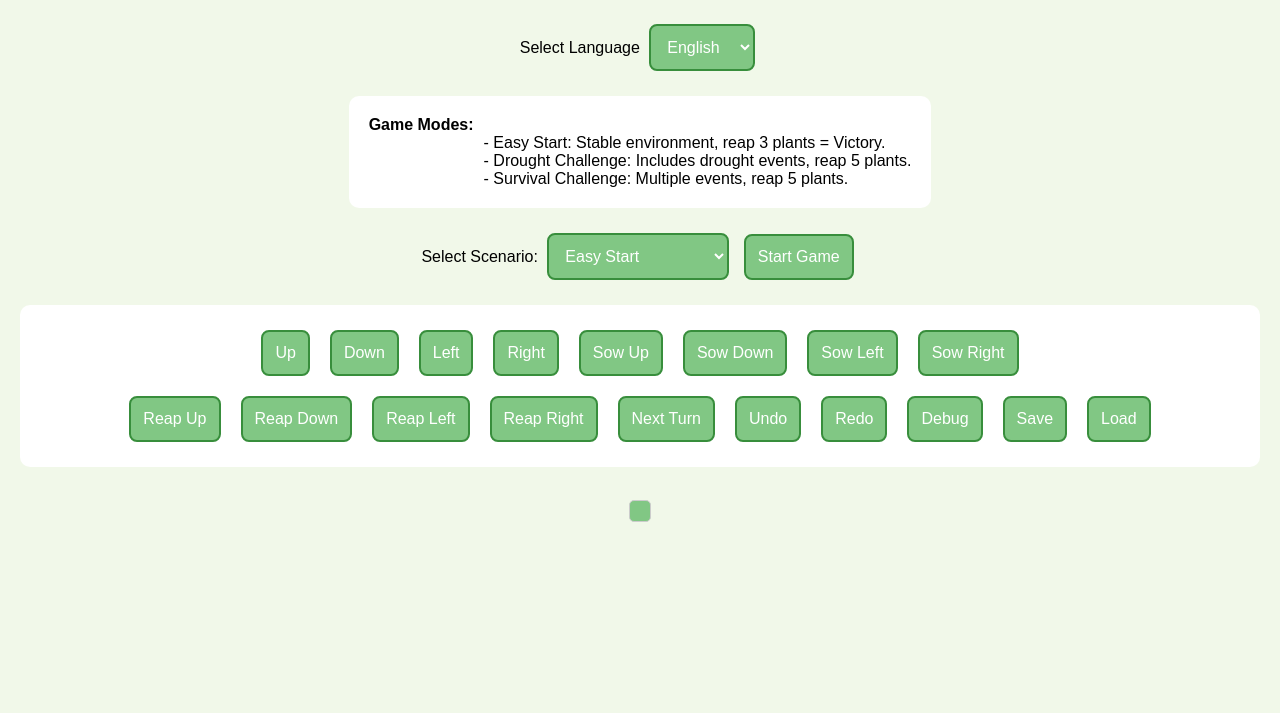
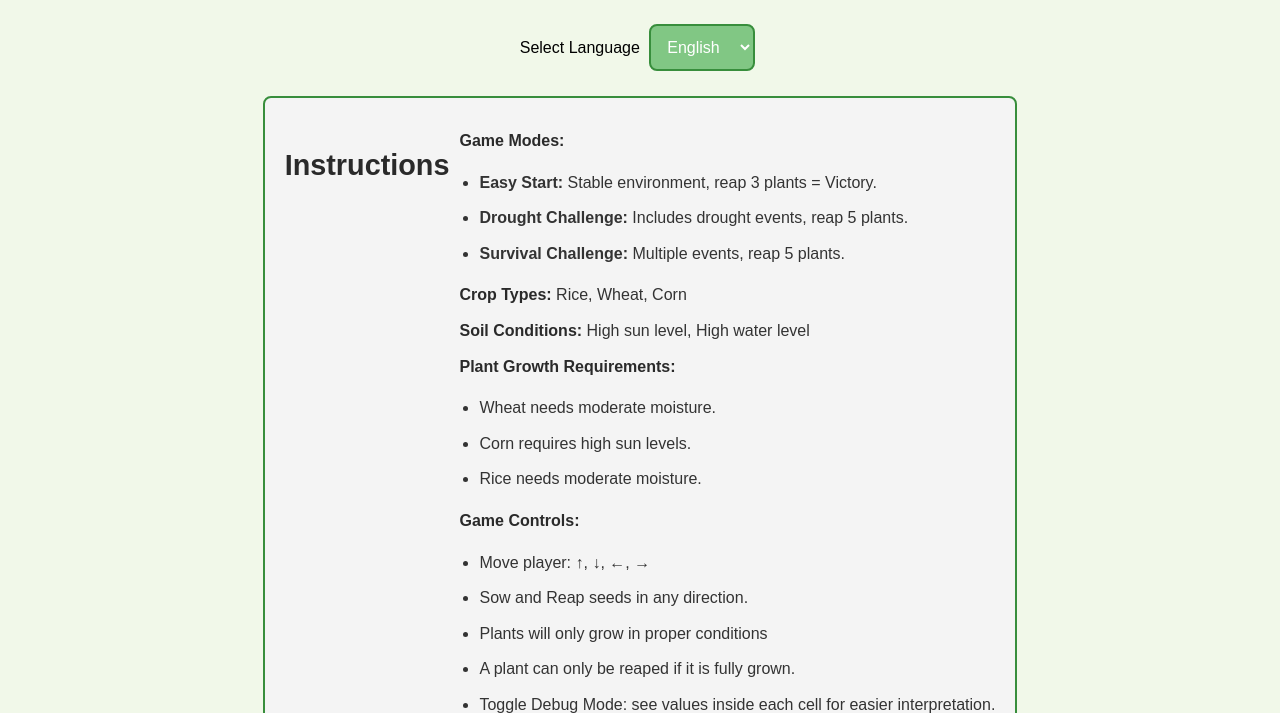
Before and after one commit to AcerCristea/CMPM121Project, a plain HTML site: page index.html in a window 1280 px wide. Shown: the part 87-800 px from the top of the page. Drawn offline with Linux system fonts and the light colour scheme.

Commit message:
translatin

```diff
--- a/game.js
+++ b/game.js
@@ -174,11 +174,40 @@ function applyTranslations() {
 
   document.getElementById("scenarioSelect").setAttribute("aria-label", t("Select Scenario"));
   document.getElementById("startGameButton").textContent = t("Start Game");
-  document.getElementById("gameModes").innerHTML = `
-    <strong>${t("Game Modes")}:</strong><br>
-    - ${t("Easy Start")}: ${t("Stable environment, reap 3 plants = Victory.")}<br>
-    - ${t("Drought Challenge")}: ${t("Includes drought events, reap 5 plants.")}<br>
-    - ${t("Survival Challenge")}: ${t("Multiple events, reap 5 plants.")}`;
+// Assuming 't' is the translation function and it's correctly linked to the JSON files
+
+document.getElementById("gameModes").innerHTML = `
+  <h2>${t("Instructions")}</h2>
+  <div>
+  <p><strong>${t("Game Modes")}:</strong></p>
+  <ul>
+    <li><strong>${t("Easy Start")}: </strong>${t("Stable environment, reap 3 plants = Victory.")}</li>
+    <li><strong>${t("Drought Challenge")}: </strong>${t("Includes drought events, reap 5 plants.")}</li>
+    <li><strong>${t("Survival Challenge")}: </strong>${t("Multiple events, reap 5 plants.")}</li>
+  </ul>
+
+  <p><strong>${t("Crop Types")}: </strong>${t("Rice")}, ${t("Wheat")}, ${t("Corn")}</p>
+  <p><strong>${t("Soil Conditions")}: </strong>${t("High sun level")}, ${t("High water level")}</p>
+
+  <p><strong>${t("Plant Growth Requirements")}:</strong></p>
+  <ul>
+    <li>${t("Wheat needs moderate moisture.")}</li>
+    <li>${t("Corn requires high sun levels.")}</li>
+    <li>${t("Rice needs moderate moisture.")}</li>
+  </ul>
+
+  <p><strong>${t("Game Controls")}:</strong></p>
+  <ul>
+    <li>${t("Move player: ↑, ↓, ←, →")}</li>
+    <li>${t("Sow and Reap seeds in any direction.")}</li>
+    <li>${t("Plants will only grow in proper conditions")}</li>
+    <li>${t("A plant can only be reaped if it is fully grown.")}</li>
+    <li>${t("Toggle Debug Mode: see values inside each cell for easier interpretation.")}</li>
+  </ul>
+  </div>
+`;
+
+
   document.getElementById("controlsText").innerHTML = `
     <strong>${t("Controls")}:</strong><br>
     - ${t("Movement")}: ${t("w=up, s=down, a=left, d=right")}<br>
@@ -198,6 +227,8 @@ function applyTranslations() {
     scenarioSelect.querySelector("option[value='easy_start']").textContent = t("easy_start");
     scenarioSelect.querySelector("option[value='drought_challenge']").textContent = t("drought_challenge");
     scenarioSelect.querySelector("option[value='survival_challenge']").textContent = t("survival_challenge");
+
+
 }
 
 // ---------- UI Elements ----------
--- a/index.html
+++ b/index.html
@@ -21,12 +21,7 @@
     </select>
   </div>
 
-  <p id="gameModes" class="buttonBox">
-    <strong>Game Modes:</strong><br>
-    - Easy Start: Stable environment, reap 3 plants = Victory.<br>
-    - Drought Challenge: Includes drought events, reap 5 plants.<br>
-    - Survival Challenge: Multiple events, reap 5 plants.
-  </p>
+  <p id="gameModes" class="buttonBox"></p>
 
   <div id="scenarioSelection">
     <label for="scenarioSelect">Select Scenario:</label>
--- a/locales/en.json
+++ b/locales/en.json
@@ -49,5 +49,23 @@
   "save_not_found": "Save not found: ",
   "game_loaded": "Game loaded from save: ",
   "failed_to_load_scenario": "Failed to load scenario.",
-  "game_ended": "Game ended. Please restart or load another game."
-}
+  "game_ended": "Game ended. Please restart or load another game.",
+  "Instructions": "Instructions",
+  "Crop Types": "Crop Types",
+  "Rice": "Rice",
+  "Wheat": "Wheat",
+  "Corn": "Corn",
+  "Soil Conditions": "Soil Conditions",
+  "High sun level": "High sun level",
+  "High water level": "High water level",
+  "Plant Growth Requirements": "Plant Growth Requirements",
+  "Wheat needs moderate moisture.": "Wheat needs moderate moisture.",
+  "Corn requires high sun levels.": "Corn requires high sun levels.",
+  "Rice needs moderate moisture.": "Rice needs moderate moisture.",
+  "Game Controls": "Game Controls",
+  "Move player: ↑, ↓, ←, →": "Move player: ↑, ↓, ←, →",
+  "Sow and Reap seeds in any direction.": "Sow and Reap seeds in any direction.",
+  "Plants will only grow in proper conditions": "Plants will only grow in proper conditions",
+  "A plant can only be reaped if it is fully grown.": "A plant can only be reaped if it is fully grown.",
+  "Toggle Debug Mode: see values inside each cell for easier interpretation.": "Toggle Debug Mode: see values inside each cell for easier interpretation."
+  }
--- a/style.css
+++ b/style.css
@@ -102,6 +102,110 @@ button:active, select:active {
     align-items: center;
   }
 }
+/* Styling for the buttonBox class */
+.buttonBox {
+  background-color: #f4f4f4; /* Light background for contrast */
+  padding: 20px;
+  border-radius: 8px;
+  border-style: solid;
+  border-color: #388e3c;
+  border-width: 2px;
+  font-family: Arial, sans-serif;
+  line-height: 1.6;
+  color: #333;
+  margin: 20px auto;
+  max-width: 800px;
+}
+
+/* Header styles */
+.buttonBox h2 {
+  text-align: center;
+  font-size: 1.8em;
+  color: #2a2a2a;
+  margin-bottom: 20px;
+}
+
+/* Styling for the list items */
+.buttonBox ul {
+  padding-left: 20px;
+  list-style-type: disc;
+}
+
+.buttonBox li {
+  margin-bottom: 10px;
+}
+
+/* Adding color to specific span tags */
+.buttonBox span {
+  font-weight: bold;
+}
+
+/* Special colors for crop types and conditions */
+.buttonBox span[style*="color: blue;"] {
+  color: #1e90ff; /* Blue for Rice, Water */
+}
+
+.buttonBox span[style*="color: orange;"] {
+  color: #ff8c00; /* Orange for Wheat */
+}
+
+.buttonBox span[style*="color: green;"] {
+  color: #32cd32; /* Green for Corn */
+}
+
+.buttonBox span[style*="color: yellow;"] {
+  color: #ffeb3b; /* Yellow for High Sun Level */
+}
+
+/* Styling for kbd elements (keyboard controls) */
+.buttonBox kbd {
+  background-color: #e0e0e0;
+  padding: 5px 10px;
+  border-radius: 5px;
+  font-family: monospace;
+  color: #333;
+  margin: 0 5px;
+  box-shadow: 0 1px 3px rgba(0, 0, 0, 0.2);
+}
+
+/* Adding extra space for sections */
+.buttonBox p {
+  margin: 10px 0;
+  font-size: 1em;
+}
+
+/* Bold text for instructions */
+.buttonBox strong {
+  font-weight: bold;
+  color: #2a2a2a;
+}
+
+/* Ensuring consistency for game modes list */
+.buttonBox li strong {
+  color: #333;
+  font-weight: bold;
+}
+
+/* Responsive design: Ensure good layout on smaller screens */
+@media (max-width: 600px) {
+  .buttonBox {
+    padding: 15px;
+    font-size: 0.9em;
+  }
+
+  .buttonBox h2 {
+    font-size: 1.5em;
+  }
+
+  .buttonBox ul {
+    padding-left: 15px;
+  }
+
+  .buttonBox li {
+    margin-bottom: 8px;
+  }
+}
+
 
 @media (max-width: 480px) {
   h1 {
```
Also changed, not shown: locales/ar.json (+20 -1 lines), locales/es.json (+20 -1 lines), locales/zh.json (+21 -1 lines).
